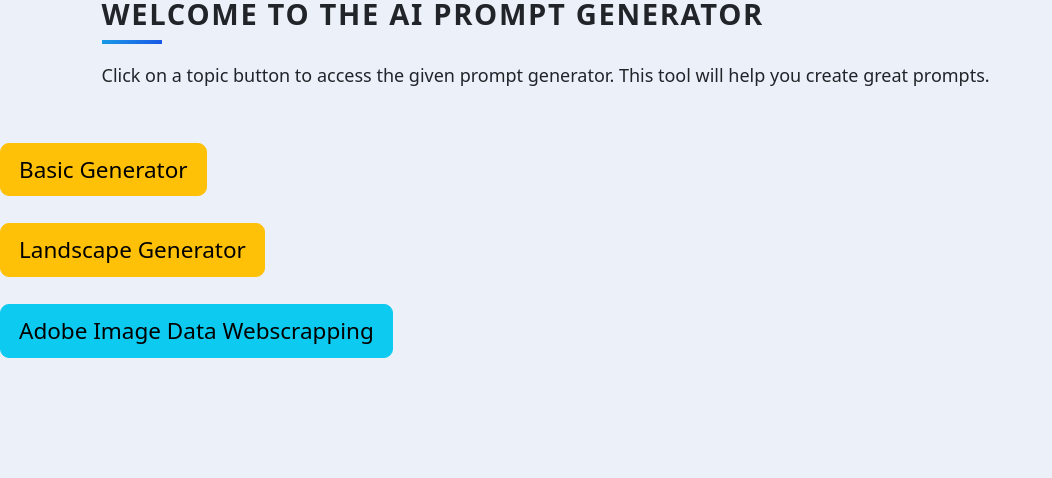
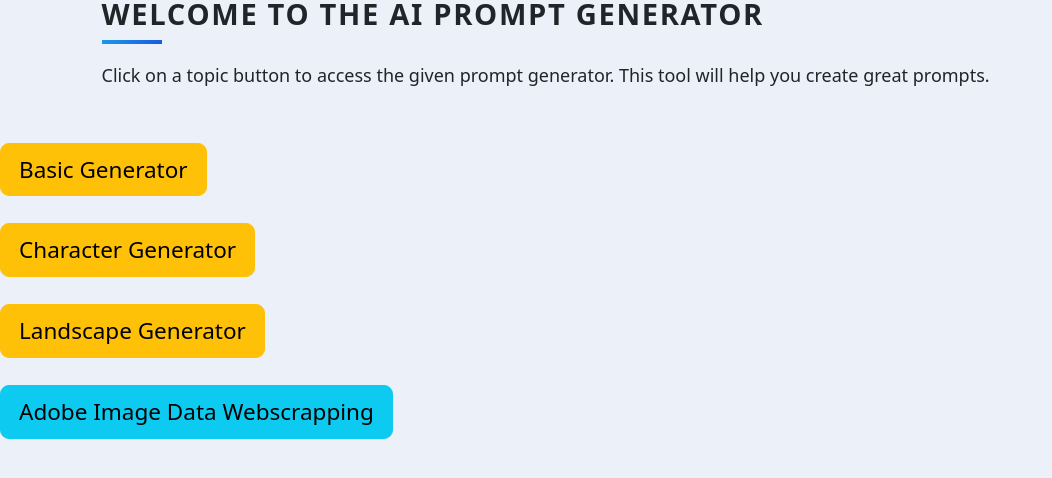
Before and after one commit to ywerling/tengrai_prompt_generator_flask, a Flask app: page / in a window 1280 px wide. Shown: the top 478 px of the page, without its empty margins (0-1052 px from the left). Run offline with Flask 3, Linux system fonts and the light colour scheme; some libraries are stand-ins or nearby versions.

Commit message:
Begin work on Fantasy Character generator

```diff
--- a/main.py
+++ b/main.py
@@ -4,6 +4,7 @@ from flask_wtf import FlaskForm
 from wtforms import StringField, SubmitField, SelectField
 from wtforms.validators import DataRequired, URL
 import prompt_parameters
+import person_parameters
 from selenium import webdriver
 from selenium.webdriver.common.by import By
 from selenium.webdriver.common.keys import Keys
@@ -187,6 +188,11 @@ def adobe():
                                topic=search_term)
 
 
+#go to the character prompt creator
+@app.route("/character")
+def character():
+    return render_template('character.html')
+
 
 #go to the landscape prompt creator
 @app.route("/landscape")
--- a/templates/character.html
+++ b/templates/character.html
@@ -4,7 +4,7 @@
 
 {% block content %}
 <div class="container">
-  <h1 class="heading">Welcome to the Science Fiction and Fantasy Prompt Generator</h1>
+  <h1 class="heading">Welcome to the Science Fiction and Fantasy Character Prompt Generator</h1>
   <p class="description">Fill in the requested information and click generate. You can edit the prompt and store it to the clipboard.</p>
 </div>
 
--- a/templates/index.html
+++ b/templates/index.html
@@ -19,6 +19,14 @@
 
 <a
   class="btn btn-warning btn-lg"
+  href="{{ url_for('character') }}"
+  role="button"
+  >Character Generator</a
+>
+<br><br>
+
+<a
+  class="btn btn-warning btn-lg"
   href="{{ url_for('landscape') }}"
   role="button"
   >Landscape Generator</a
```
